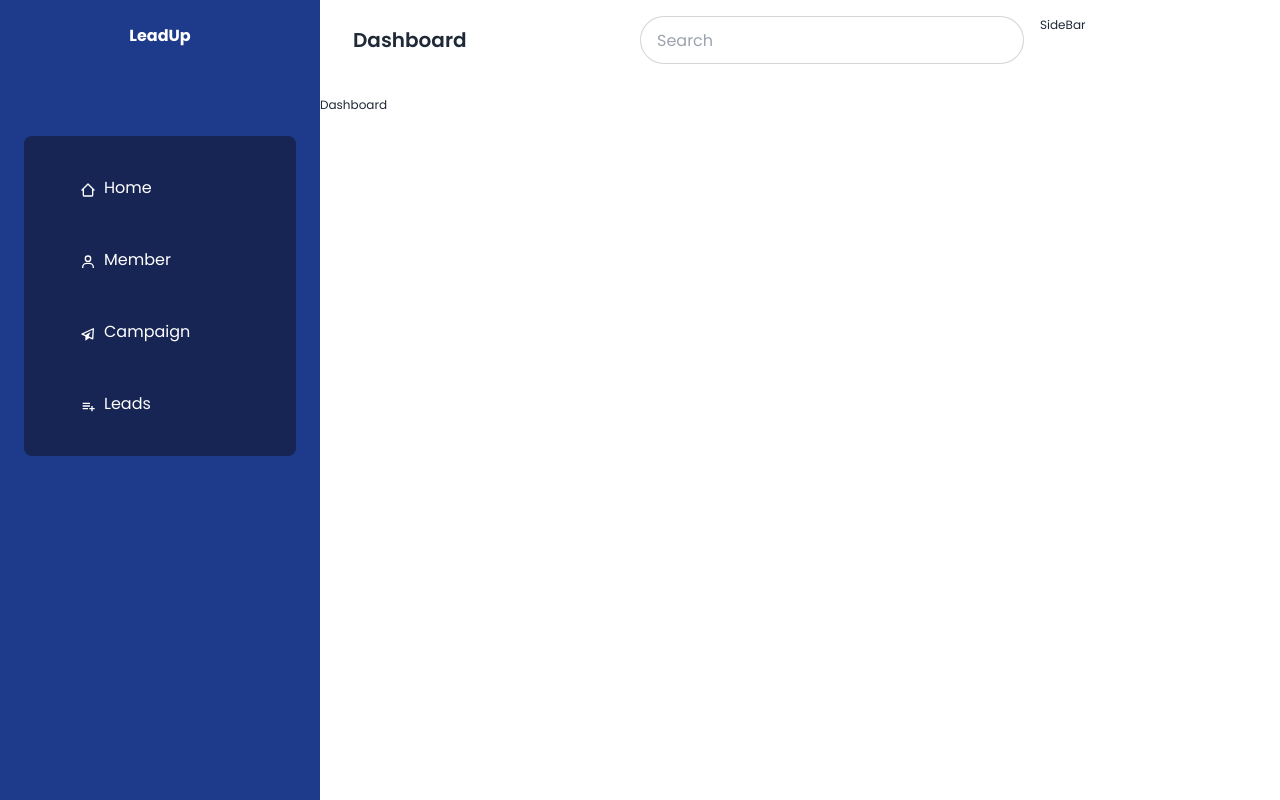
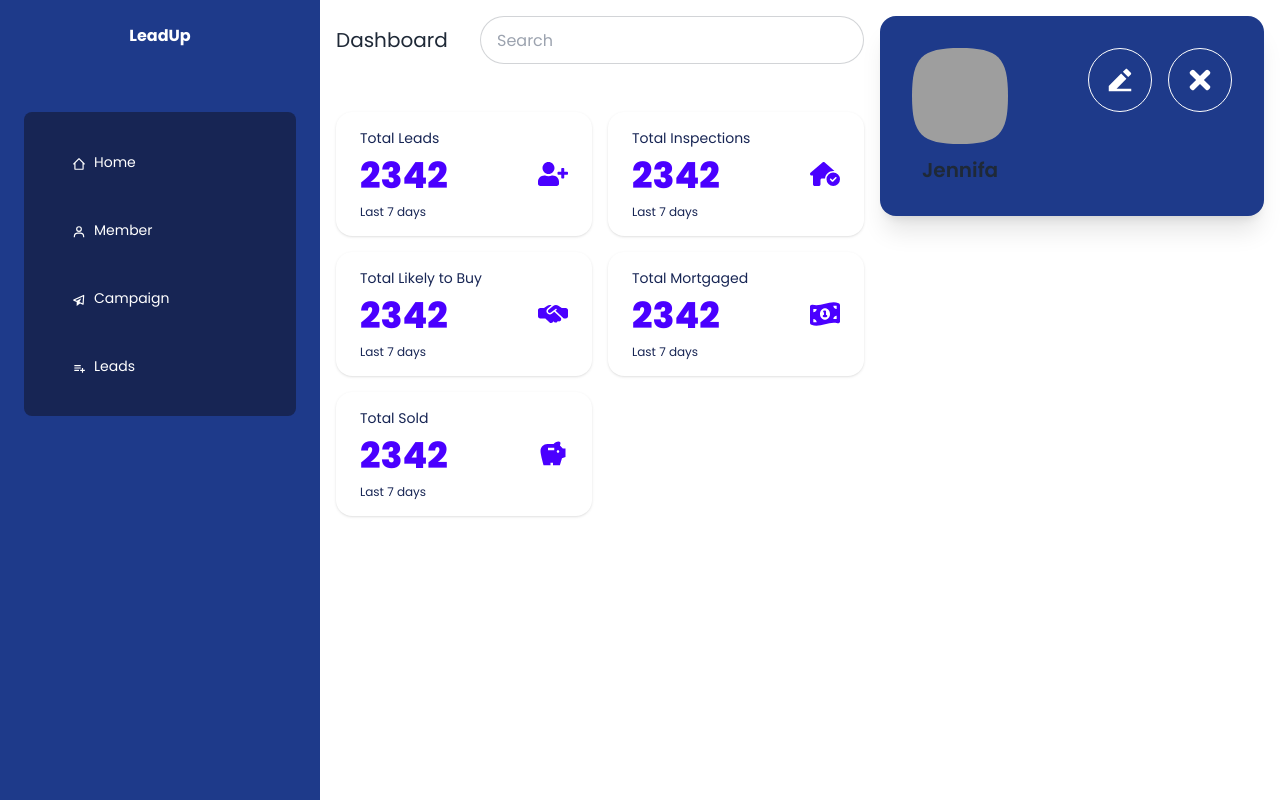
Before and after one commit to tosinOladipo/LeadUp-v1, a React (Vite) app in the folder Frontend/: page / in a window 1280 px wide. Built offline with nearby package versions, Linux system fonts and the light colour scheme; grey boxes are pictures that could not be loaded.

Commit message:
Creating Dashboard Frontend

```diff
--- /dev/null
+++ b/Frontend/src/components/Dashboard/Summary/Summary.tsx
@@ -0,0 +1,21 @@
+import SummaryCard from "../SummaryCard/SummaryCard"
+import { FaUserPlus } from "react-icons/fa";
+import { FaHouseCircleCheck } from "react-icons/fa6";
+import { FaHandshakeSimple } from "react-icons/fa6";
+import { FaMoneyBill1Wave } from "react-icons/fa6";
+import { MdSavings } from "react-icons/md";
+
+
+const Summary = () => {
+  return (
+    <div className="flex gap-4 flex-wrap">
+        <SummaryCard icon={<FaUserPlus size={30}/>} cardTitle="Total Leads" cardStat={2342} cardTimeline="Last 7 days"/>
+        <SummaryCard icon={<FaHouseCircleCheck size={30}/>} cardTitle="Total Inspections" cardStat={2342} cardTimeline="Last 7 days"/>
+        <SummaryCard icon={<FaHandshakeSimple size={30}/>} cardTitle="Total Likely to Buy" cardStat={2342} cardTimeline="Last 7 days"/>
+        <SummaryCard icon={<FaMoneyBill1Wave size={30}/>} cardTitle="Total Mortgaged" cardStat={2342} cardTimeline="Last 7 days"/>
+        <SummaryCard icon={<MdSavings size={30}/>} cardTitle="Total Sold" cardStat={2342} cardTimeline="Last 7 days"/>
+    </div>
+  )
+}
+
+export default Summary
--- /dev/null
+++ b/Frontend/src/components/Dashboard/SummaryCard/SummaryCard.tsx
@@ -0,0 +1,24 @@
+interface ISummaryCardProps {
+    cardTitle : string
+    cardStat : number
+    cardTimeline : string
+    icon : React.ReactElement
+}
+
+
+const SummaryCard = ({cardTitle, cardStat, cardTimeline, icon }: ISummaryCardProps) => {
+    return (
+        <div className="stats shadow w-64 bg-white">
+            <div className="stat">
+                <div className="stat-figure text-primary text-blue-950">
+                    {icon}
+                </div>
+                <div className="stat-title text-sm mb-2 text-blue-950">{cardTitle}</div>
+                <div className="stat-value text-primary mb-2">{cardStat}</div>
+                <div className="stat-desc text-blue-950">{cardTimeline}</div>
+            </div>
+        </div>
+    )
+}
+
+export default SummaryCard
--- a/Frontend/src/components/Layouts/Header/Header.tsx
+++ b/Frontend/src/components/Layouts/Header/Header.tsx
@@ -1,9 +1,9 @@
 const Header = () => {
   return (
     <header>
-      <div className="navbar bg-base-100 flex justify-between py-4 px-4">
+      <div className="navbar bg-base-100 flex py-4 px-4">
         <div className="flex-1">
-          <a className="btn btn-ghost text-xl">Dashboard</a>
+          <a className="text-xl">Dashboard</a>
         </div>
         <div className="flex-none gap-2">
           <div className="form-control">
--- a/Frontend/src/components/Layouts/Layout.tsx
+++ b/Frontend/src/components/Layouts/Layout.tsx
@@ -11,10 +11,10 @@ const Layout = ({ children }: ILayoutProps) => {
     return (
         <section className="main-container w-full h-screen flex">
             <LeftPane />
-            <section className="right-container h-full w-full right-0 ml-80 flex">
+            <section className="right-container h-full w-full right-0 ml-80 flex pr-4">
                 <div className="middle-container w-3/4 flex flex-col gap-4">
                     <Header/>
-                    <div className="main-content-area">
+                    <div className="main-content-area px-4 py-4">
                     {children}
                     </div>
                     </div>
--- /dev/null
+++ b/Frontend/src/components/Layouts/SideBar/Profile/Avatar.tsx
@@ -0,0 +1,15 @@
+
+const Avatar = () => {
+    return (
+        <div className="flex flex-col gap-3 justify-center text-center">
+            <div className="avatar">
+                <div className="w-24 mask mask-squircle">
+                    <img src="https://img.daisyui.com/images/stock/photo-1534528741775-53994a69daeb.jpg" />
+                </div>
+            </div>
+            <div className="text-xl font-semibold">Jennifa</div>
+        </div>
+    )
+}
+
+export default Avatar
--- /dev/null
+++ b/Frontend/src/components/Layouts/SideBar/Profile/ProfileCard.tsx
@@ -0,0 +1,21 @@
+import Avatar from "./Avatar"
+import { FaTimes } from "react-icons/fa";
+import { RiEdit2Fill } from "react-icons/ri";
+
+const ProfileCard = () => {
+    return (
+        <div className="card w-96 bg-base-100 shadow-xl bg-blue-900">
+            <div className="card-body">
+                <div className="card-actions flex justify-between">
+                    <Avatar/>
+                    <div className="flex gap-4">
+                        <div className="rounded-full border border-white px-4 py-4 text-white"><RiEdit2Fill size={30}/></div>
+                        <div className="rounded-full border  border-white px-4 py-4 text-white"><FaTimes size={30}/></div>
+                    </div>
+                </div>
+            </div>
+        </div>
+    )
+}
+
+export default ProfileCard
--- a/Frontend/src/components/Layouts/SideBar/SideBar.tsx
+++ b/Frontend/src/components/Layouts/SideBar/SideBar.tsx
@@ -1,7 +1,10 @@
+import ProfileCard from "./Profile/ProfileCard"
 
 const SideBar = () => {
   return (
-    <section className="sidebar py-4">SideBar</section>
+    <section className="sidebar py-4">
+      <ProfileCard/>
+    </section>
   )
 }
 
--- a/Frontend/src/components/Layouts/SideNav/Nav/Nav.tsx
+++ b/Frontend/src/components/Layouts/SideNav/Nav/Nav.tsx
@@ -8,8 +8,8 @@ interface INavProps {
 
 const Nav = ({navTitle,navURL,navIcon}: INavProps) => {
     return (
-        <li className="text-white px-8 w-full py-4">
-            <NavLink to={navURL} className="flex gap-2 content-center text-base">
+        <li className="text-white px-6 w-full py-4">
+            <NavLink to={navURL} className="flex gap-2 content-center text-sm">
                 <div className="icon mt-1">{navIcon}</div><div className="nav-text">{navTitle}</div>
             </NavLink>
         </li>
--- a/Frontend/src/components/Layouts/SideNav/SideNav.tsx
+++ b/Frontend/src/components/Layouts/SideNav/SideNav.tsx
@@ -6,7 +6,7 @@ import { BiListPlus } from "react-icons/bi";
 
 const SideNav = () => {
     return (
-        <ul className="menu mt-16 bg-blue-950 w-full py-4 rounded-lg">
+        <ul className="menu mt-10 bg-blue-950 w-full py-4 rounded-lg">
             <Nav navTitle="Home" navIcon= {<BiHomeAlt2/>} navURL="/home"/>
             <Nav navTitle="Member" navIcon= {<BiUser/>} navURL="/home"/>
             <Nav navTitle="Campaign" navIcon= {<BiPaperPlane/>} navURL="/home"/>
--- a/Frontend/src/pages/Dashboard/Dashboard.tsx
+++ b/Frontend/src/pages/Dashboard/Dashboard.tsx
@@ -1,9 +1,14 @@
+import Summary from "../../components/Dashboard/Summary/Summary"
 import Layout from "../../components/Layouts/Layout"
 
 
 const Dashboard = () => {
   return (
-    <Layout>Dashboard</Layout>
+    <Layout>
+      <section className="flex flex-col gap-4">
+          <Summary/>
+      </section>
+    </Layout>
   )
 }
 
```
